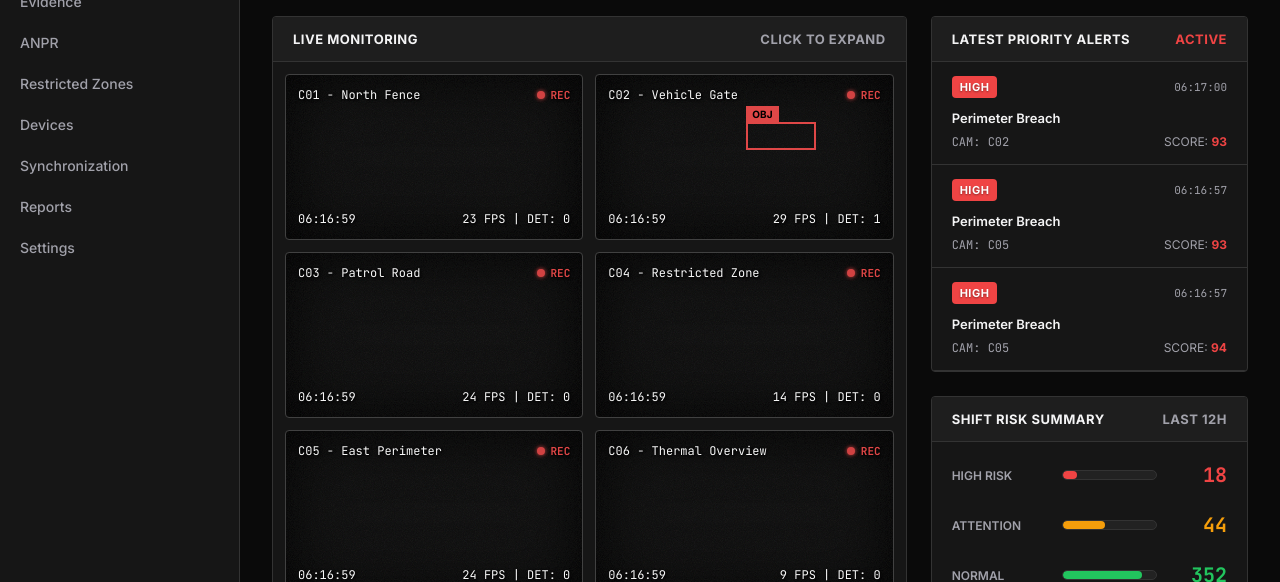
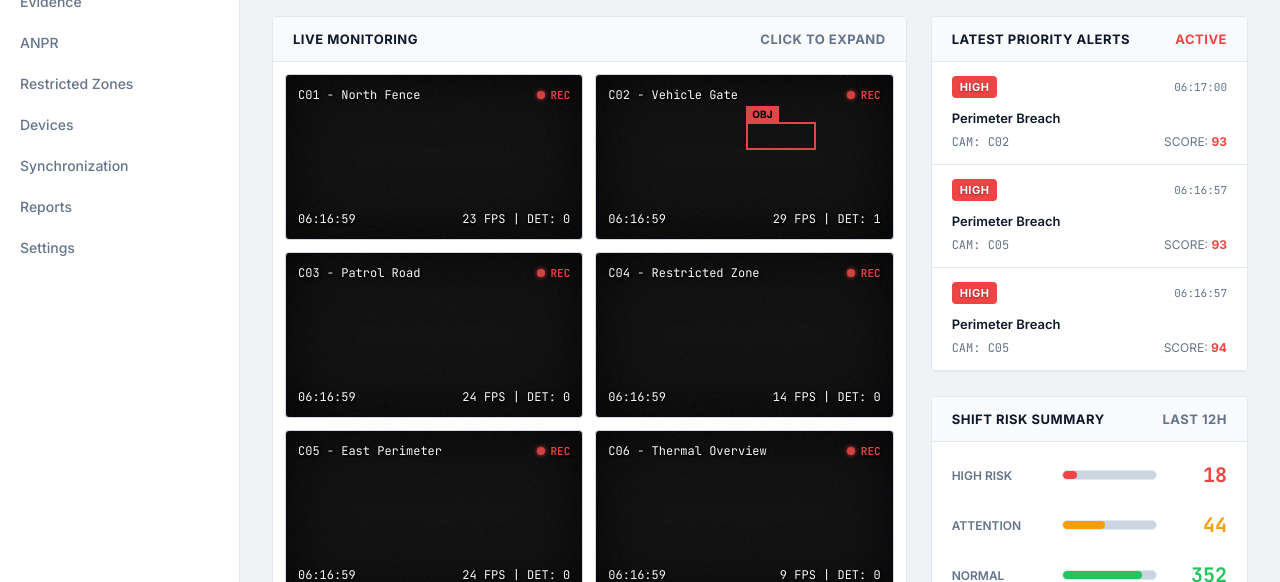
Before and after one commit to Nithishkumar647397/BorderX-Ai, a plain HTML site: page dashboard.html in a window 1280 px wide. Shown: the part 218-800 px from the top of the page. Drawn offline with Linux system fonts and the light colour scheme.

Commit message:
style: update dashboard theme to a light mode color palette and apply CSS variables for consistency

```diff
--- a/dashboard.html
+++ b/dashboard.html
@@ -10,15 +10,15 @@
     <style>
         /* CSS reset and variables */
         :root {
-            --bg-base: #0a0a0a;
-            --bg-panel: #161616;
-            --bg-header: #1e1e1e;
-            --bg-hover: #2a2a2a;
-            --border: #333333;
-            --border-light: #444444;
-            --text-main: #f4f4f5;
-            --text-muted: #a1a1aa;
-            --text-dark: #111111;
+            --bg-base: #f0f2f5;
+            --bg-panel: #ffffff;
+            --bg-header: #f8fafc;
+            --bg-hover: #f1f5f9;
+            --border: #e2e8f0;
+            --border-light: #cbd5e1;
+            --text-main: #0f172a;
+            --text-muted: #64748b;
+            --text-dark: #ffffff;
 
             --risk-high: #ef4444;
             --risk-attention: #f59e0b;
@@ -90,7 +90,7 @@
             font-weight: 700;
             font-size: 16px;
             letter-spacing: 1px;
-            background-color: #121212;
+            background-color: var(--bg-panel);
         }
 
         .logo-accent {
@@ -437,7 +437,7 @@
 
         .meter-bar-bg {
             height: 8px;
-            background-color: #222;
+            background-color: var(--border-light);
             border-radius: 4px;
             overflow: hidden;
             border: 1px solid var(--border);
@@ -497,7 +497,7 @@
             flex: 1;
             height: 10px;
             margin: 0 20px;
-            background: #222;
+            background: var(--border-light);
             border-radius: 5px;
             overflow: hidden;
             border: 1px solid var(--border);
@@ -764,7 +764,7 @@
                         <span class="mono text-muted">BP-A-01</span>
                     </div>
                     <div class="panel-content">
-                        <div id="offline-status-block" style="margin-bottom: 24px; padding: 16px; background: #121212; border: 1px solid var(--border); border-radius: 4px;">
+                        <div id="offline-status-block" style="margin-bottom: 24px; padding: 16px; background: var(--bg-header); border: 1px solid var(--border); border-radius: 4px;">
                             <div style="display: flex; justify-content: space-between; margin-bottom: 12px;">
                                 <span class="text-muted font-mono" style="font-size: 12px;">NETWORK</span>
                                 <span id="sys-network" class="text-normal font-weight-bold" style="font-size: 12px;">ONLINE</span>
```
